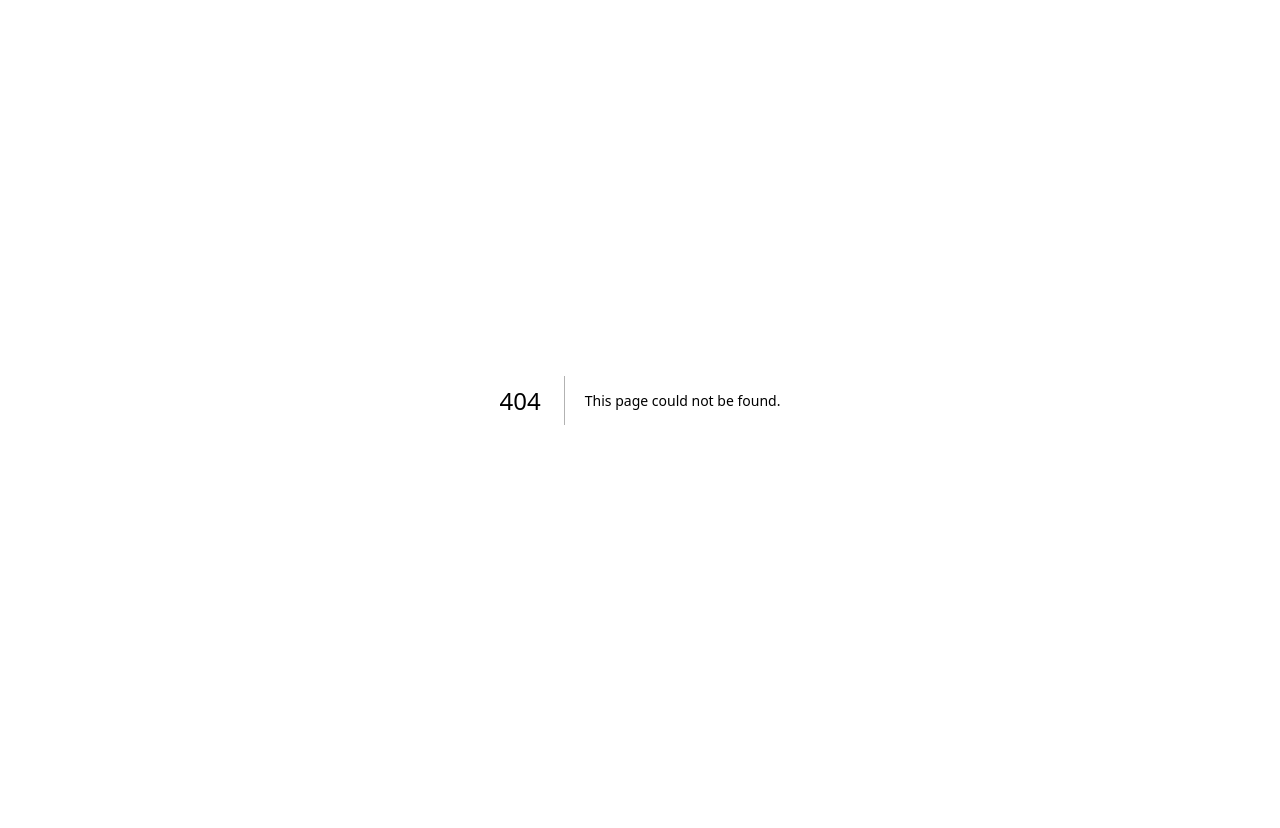
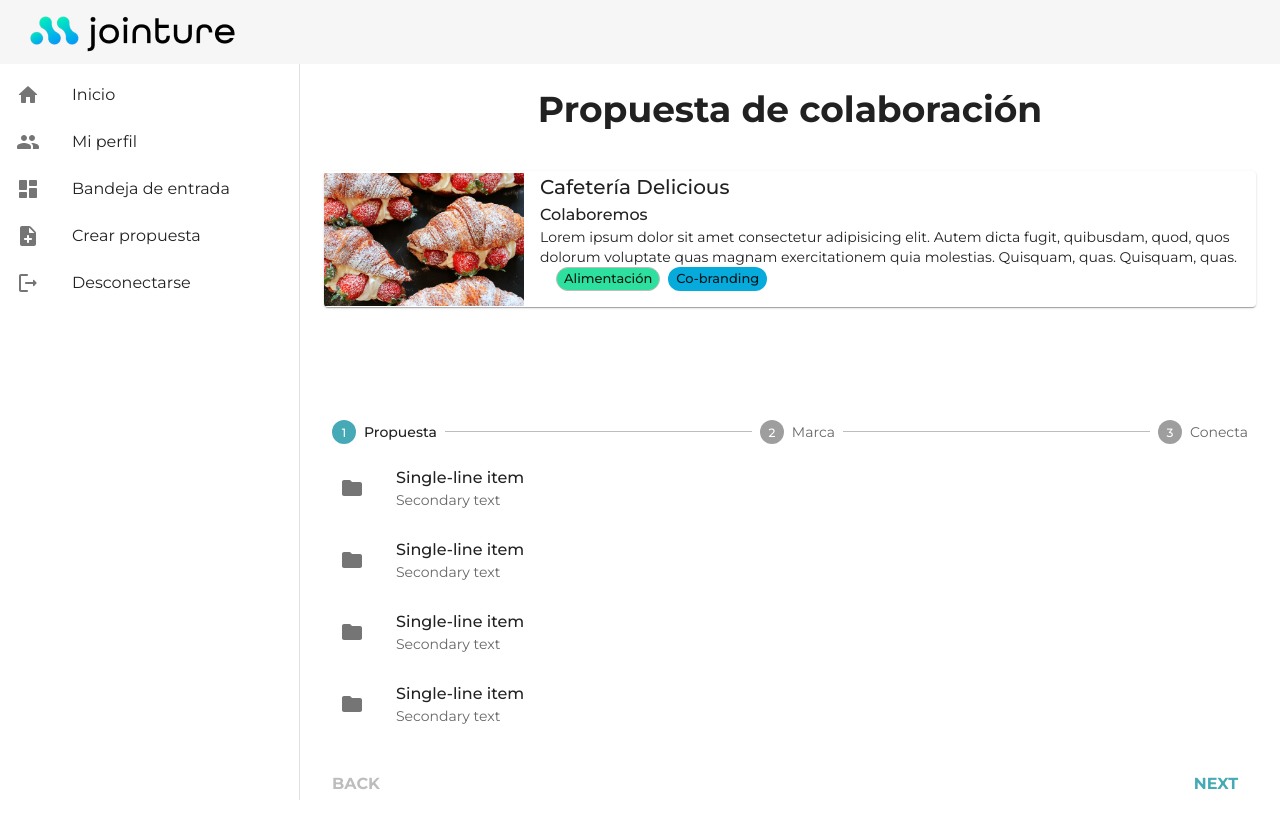
Before and after one commit to octocodevs/jointure-frontend, a Next.js app: page /admin/proposaldetail in a window 1280 px wide. Before the commit this address had no page. Before the commit the page ends 800 px from the top, so only its background shows below. Built offline with nearby package versions, Linux system fonts and the light colour scheme.

Commit message:
feature-proposaldetail

```diff
--- /dev/null
+++ b/src/app/admin/proposaldetail/page.jsx
@@ -0,0 +1,11 @@
+import DetailProposalCard from "@/app/components/DetailCollabCard/DetailProposalCard";
+import ProposalStepper from "@/app/components/ProposalStepper/ProposalStepper";
+
+export default function DetailProposalPage() {
+    return (
+        <>
+            <DetailProposalCard />
+            <ProposalStepper />
+        </>
+    )
+}
--- /dev/null
+++ b/src/app/components/DetailCollabCard/DetailProposalCard.jsx
@@ -0,0 +1,70 @@
+'use client';
+
+import styled from "@emotion/styled";
+import { Chip, Paper, Typography } from "@mui/material";
+import { Box } from "@mui/system";
+import ResponsiveDrawer from "../Navigation/ResponsiveDrawer.jsx";
+
+
+
+export default function DetailProposalCard() {
+  const Img = styled('img')({
+    width: 200,
+    height: '100%',
+    objectFit: 'cover',
+    objectPosition: 'center',
+  });
+
+
+
+  return (
+    <ResponsiveDrawer>
+      <Typography variant="h2" className="text-center">
+        Propuesta de colaboración
+      </Typography>
+      <Paper
+      sx={{
+        display: 'flex',
+        mt: 5,
+        alignItems: 'center',
+        gap: 2,
+        overflow: 'hidden',
+      }}
+      >
+        <Img src="/img/croissants.jpg" alt="croissants" />
+        <Box>
+          <Typography variant="h6">Cafetería Delicious</Typography>
+          <Typography variant="body1">Colaboremos</Typography>
+          <Typography variant="body2">
+            Lorem ipsum dolor sit amet consectetur adipisicing elit. Autem dicta
+            fugit, quibusdam, quod, quos dolorum voluptate quas magnam
+            exercitationem quia molestias. Quisquam, quas. Quisquam, quas.
+          </Typography>
+          <Box
+        alignItems="left"
+        className="flex flex-row gap-2 items-start pl-4 pb-4"
+      >
+        <Chip
+          sx={{
+            backgroundColor: '#2EE09F'
+          }}
+          label="Alimentación"
+          size="small"
+          variant="outlined"
+
+        />
+        <Chip
+          sx={{
+            backgroundColor: '#06ABDC'
+          }}
+          label="Co-branding"
+          size="small"
+        />
+      </Box>
+        </Box>
+
+      </Paper>
+
+    </ResponsiveDrawer>
+  )
+}
--- /dev/null
+++ b/src/app/components/ProposalDetailData/ProposalDetailData.jsx
@@ -0,0 +1,53 @@
+import * as React from 'react';
+import { styled } from '@mui/material/styles';
+import Box from '@mui/material/Box';
+import List from '@mui/material/List';
+import ListItem from '@mui/material/ListItem';
+import ListItemIcon from '@mui/material/ListItemIcon';
+import ListItemText from '@mui/material/ListItemText';
+import Grid from '@mui/material/Grid';
+import FolderIcon from '@mui/icons-material/Folder';
+;
+
+
+function generate(element) {
+  return [0, 1, 2, 3].map((value) =>
+    React.cloneElement(element, {
+      key: value,
+    }),
+  );
+}
+
+const Demo = styled('div')(({ theme }) => ({
+  backgroundColor: theme.palette.background.paper,
+}));
+
+export default function ProposalDetailData() {
+  const [dense, setDense] = React.useState(false);
+  const [secondary, setSecondary] = React.useState(true);
+
+  return (
+    <Box sx={{ flexGrow: 1, maxWidth: 752 }}>
+
+<Grid item xs={12} md={6}>
+
+          <Demo>
+            <List dense={dense}>
+              {generate(
+                <ListItem>
+                  <ListItemIcon>
+                    <FolderIcon />
+                  </ListItemIcon>
+                  <ListItemText
+                    primary="Single-line item"
+                    secondary={secondary ? 'Secondary text' : null}
+                  />
+                </ListItem>,
+              )}
+            </List>
+          </Demo>
+        </Grid>
+
+    </Box>
+  );
+}
--- /dev/null
+++ b/src/app/components/ProposalStepper/ProposalStepper.jsx
@@ -0,0 +1,125 @@
+'use client';
+
+import * as React from 'react';
+import Box from '@mui/material/Box';
+import Stepper from '@mui/material/Stepper';
+import Step from '@mui/material/Step';
+import StepButton from '@mui/material/StepButton';
+import Button from '@mui/material/Button';
+import Typography from '@mui/material/Typography';
+import ResponsiveDrawer from '../Navigation/ResponsiveDrawer.jsx';
+import ProposalDetailData from '../ProposalDetailData/ProposalDetailData.jsx';
+
+const steps = ['Propuesta', 'Marca', 'Conecta'];
+
+export default function ProposalStepper() {
+  const [activeStep, setActiveStep] = React.useState(0);
+  const [completed, setCompleted] = React.useState({});
+
+  const totalSteps = () => {
+    return steps.length;
+  };
+
+  const completedSteps = () => {
+    return Object.keys(completed).length;
+  };
+
+  const isLastStep = () => {
+    return activeStep === totalSteps() - 1;
+  };
+
+  const allStepsCompleted = () => {
+    return completedSteps() === totalSteps();
+  };
+
+  const handleNext = () => {
+    const newActiveStep =
+      isLastStep() && !allStepsCompleted()
+        ? // It's the last step, but not all steps have been completed,
+          // find the first step that has been completed
+          steps.findIndex((step, i) => !(i in completed))
+        : activeStep + 1;
+    setActiveStep(newActiveStep);
+  };
+
+  const handleBack = () => {
+    setActiveStep((prevActiveStep) => prevActiveStep - 1);
+  };
+
+  const handleStep = (step) => () => {
+    setActiveStep(step);
+  };
+
+  const handleComplete = () => {
+    const newCompleted = completed;
+    newCompleted[activeStep] = true;
+    setCompleted(newCompleted);
+    handleNext();
+  };
+
+  const handleReset = () => {
+    setActiveStep(0);
+    setCompleted({});
+  };
+
+  return (
+    <ResponsiveDrawer>
+    <Box sx={{ width: '100%' }}>
+      <Stepper nonLinear activeStep={activeStep}>
+        {steps.map((label, index) => (
+          <Step key={label} completed={completed[index]}>
+            <StepButton color="inherit" onClick={handleStep(index)}>
+              {label}
+            </StepButton>
+          </Step>
+        ))}
+      </Stepper>
+      <div>
+        {allStepsCompleted() ? (
+          <React.Fragment>
+            <Typography sx={{ mt: 2, mb: 1 }}>
+              All steps completed - you&apos;re finished
+            </Typography>
+            <Box sx={{ display: 'flex', flexDirection: 'row', pt: 2 }}>
+              <Box sx={{ flex: '1 1 auto' }} />
+              <Button onClick={handleReset}>Reset</Button>
+            </Box>
+          </React.Fragment>
+        ) : (
+          <React.Fragment>
+
+          {activeStep === 0 && <div>
+            <ProposalDetailData />
+          </div>}
+          {activeStep === 1 && <div>
+            <ProposalDetailData />
+          </div>}
+          {activeStep === 2 && <Typography>¡Recuerda! Aún no has sido elegido para participar en la colaboración. Recibirás un email confirmando si te han aceptado
+Acepto las condiciones de la colaboración.</Typography>}
+
+
+
+          <Box sx={{ display: 'flex', flexDirection: 'row', pt: 2 }}>
+              <Button
+                color="inherit"
+                disabled={activeStep === 0}
+                onClick={handleBack}
+                sx={{ mr: 1 }}
+              >
+                Back
+              </Button>
+              <Box sx={{ flex: '1 1 auto' }} />
+              <Button onClick={handleNext} sx={{ mr: 1 }}>
+                Next
+              </Button>
+              {activeStep === steps.length - 1 && (
+  <Button onClick={handleComplete}>Finish</Button>
+)}
+            </Box>
+          </React.Fragment>
+        )}
+      </div>
+    </Box>
+    </ResponsiveDrawer>
+  );
+}
```
